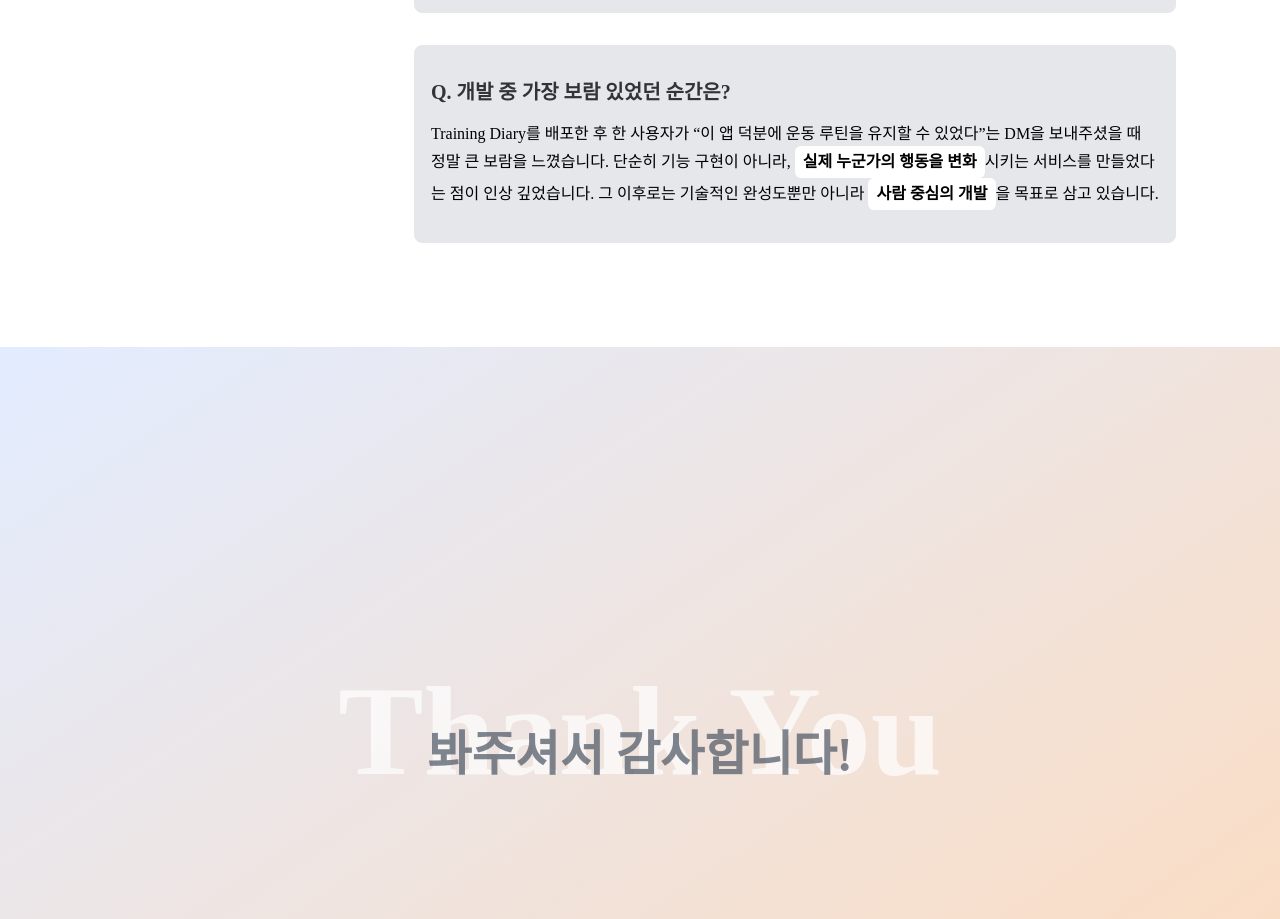
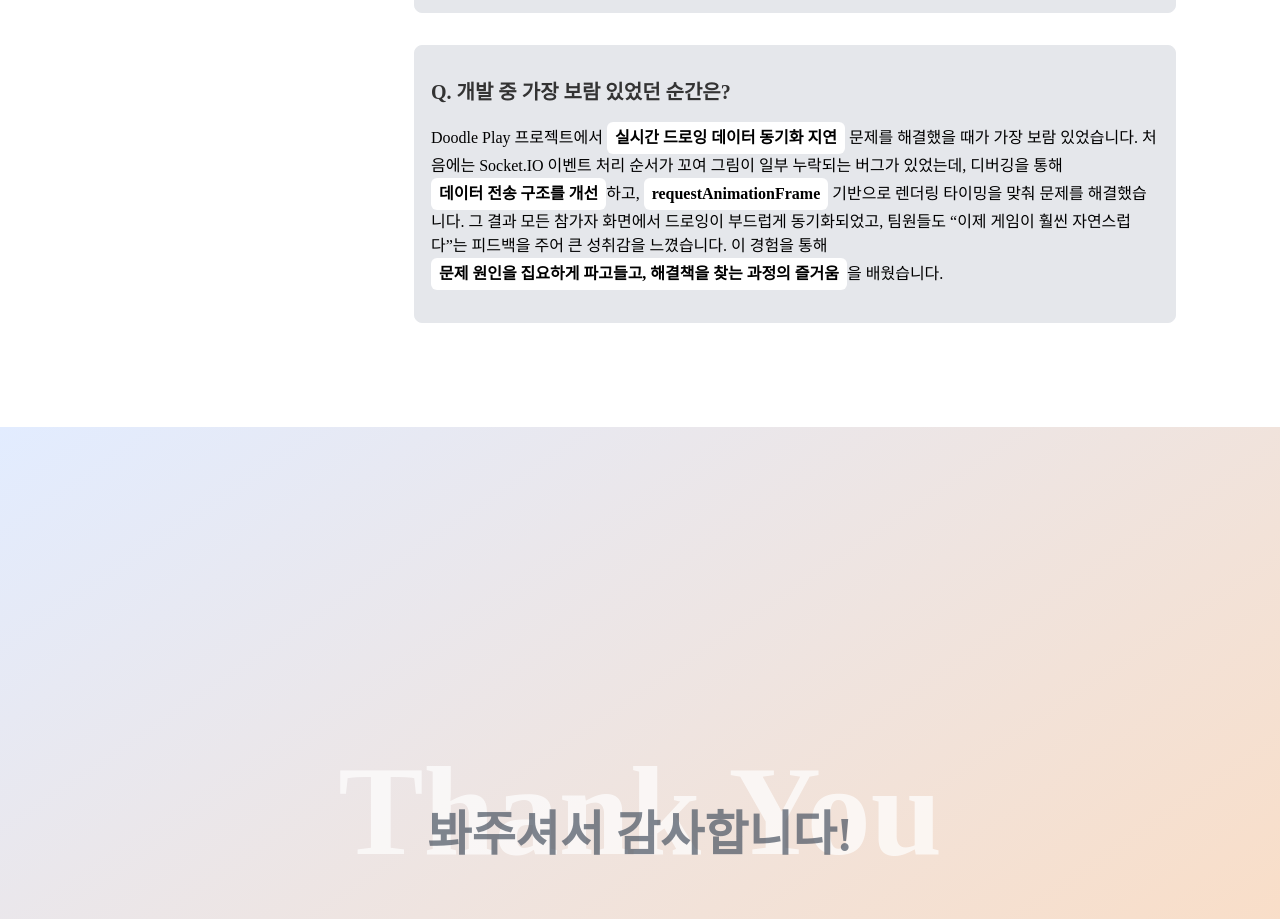
Before and after one commit to jeongminDev/my-portfolio, a Next.js app: page / in a window 1280 px wide. Shown: the part 4340-5259 px from the top of the page. Built offline with nearby package versions, Linux system fonts and the light colour scheme.

Commit message:
[FIX] 인터뷰 내용 수정

```diff
--- a/src/components/WritingSection.tsx
+++ b/src/components/WritingSection.tsx
@@ -104,18 +104,27 @@ const WritingSection = () => {
             Q. 개발 중 가장 보람 있었던 순간은?
           </h3>
           <p className="text-base text-black">
-            Training Diary를 배포한 후 한 사용자가 “이 앱 덕분에 운동 루틴을
-            유지할 수 있었다”는 DM을 보내주셨을 때 정말 큰 보람을 느꼈습니다.
-            단순히 기능 구현이 아니라,{' '}
+            Doodle Play 프로젝트에서{' '}
             <span className="inline-block px-2 py-1 rounded-md bg-white font-semibold">
-              실제 누군가의 행동을 변화
+              실시간 드로잉 데이터 동기화 지연
+            </span>{' '}
+            문제를 해결했을 때가 가장 보람 있었습니다. 처음에는 Socket.IO 이벤트
+            처리 순서가 꼬여 그림이 일부 누락되는 버그가 있었는데, 디버깅을 통해
+            <span className="inline-block px-2 py-1 rounded-md bg-white font-semibold">
+              데이터 전송 구조를 개선
             </span>
-            시키는 서비스를 만들었다는 점이 인상 깊었습니다. 그 이후로는
-            기술적인 완성도뿐만 아니라{' '}
+            하고,{' '}
             <span className="inline-block px-2 py-1 rounded-md bg-white font-semibold">
-              사람 중심의 개발
+              requestAnimationFrame
+            </span>{' '}
+            기반으로 렌더링 타이밍을 맞춰 문제를 해결했습니다. 그 결과 모든
+            참가자 화면에서 드로잉이 부드럽게 동기화되었고, 팀원들도 “이제
+            게임이 훨씬 자연스럽다”는 피드백을 주어 큰 성취감을 느꼈습니다. 이
+            경험을 통해{' '}
+            <span className="inline-block px-2 py-1 rounded-md bg-white font-semibold">
+              문제 원인을 집요하게 파고들고, 해결책을 찾는 과정의 즐거움
             </span>
-            을 목표로 삼고 있습니다.
+            을 배웠습니다.
           </p>
         </div>
       </div>
```
